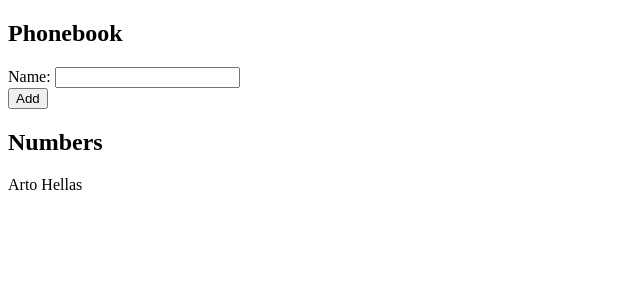
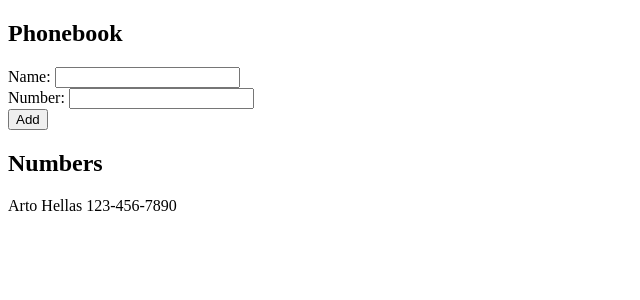
Before and after one commit to eyc94/phonebook-frontend, a React (Create React App) app: page / in a window 1280 px wide. Shown: the top 300 px of the page, without its empty margins (0-640 px from the left). Built offline with nearby package versions, Linux system fonts and the light colour scheme.

Commit message:
Exercise 2.8

```diff
--- a/src/App.js
+++ b/src/App.js
@@ -2,42 +2,48 @@
 
 const App = () => {
   const [persons, setPersons] = useState([
-    { name: 'Arto Hellas' },
+    { name: 'Arto Hellas', number: '123-456-7890' },
   ]);
 
   const [newName, setNewName] = useState('');
+  const [newNumber, setNewNumber] = useState('');
 
   const addPerson = (event) => {
     event.preventDefault();
     if (!persons.filter(person => person.name.toLowerCase() === newName.toLowerCase()).length > 0) {
       const newPerson = {
         name: newName,
+        number: newNumber,
       };
       setPersons(persons.concat(newPerson));
     } else {
       alert(`${newName} is already added to the phonebook!`);
     }
     setNewName('');
+    setNewNumber('');
   };
 
-  const handlePersonChange = (event) => {
+  const handleNameChange = (event) => {
     setNewName(event.target.value);
   };
+
+  const handleNumberChange = (event) => {
+    setNewNumber(event.target.value);
+  }
 
   return (
     <div>
       <h2>Phonebook</h2>
       <form onSubmit={addPerson}>
-        <div>
-          Name: <input value={newName} onChange={handlePersonChange} />
-        </div>
+        <div>Name: <input value={newName} onChange={handleNameChange} /></div>
+        <div>Number: <input value={newNumber} onChange={handleNumberChange} /></div>
         <div>
           <button type='submit'>Add</button>
         </div>
       </form>
       <h2>Numbers</h2>
       {persons.map(person =>
-        <div key={person.name}>{person.name}</div>
+        <div key={person.name}>{person.name} {person.number}</div>
       )}
     </div>
   );
```
